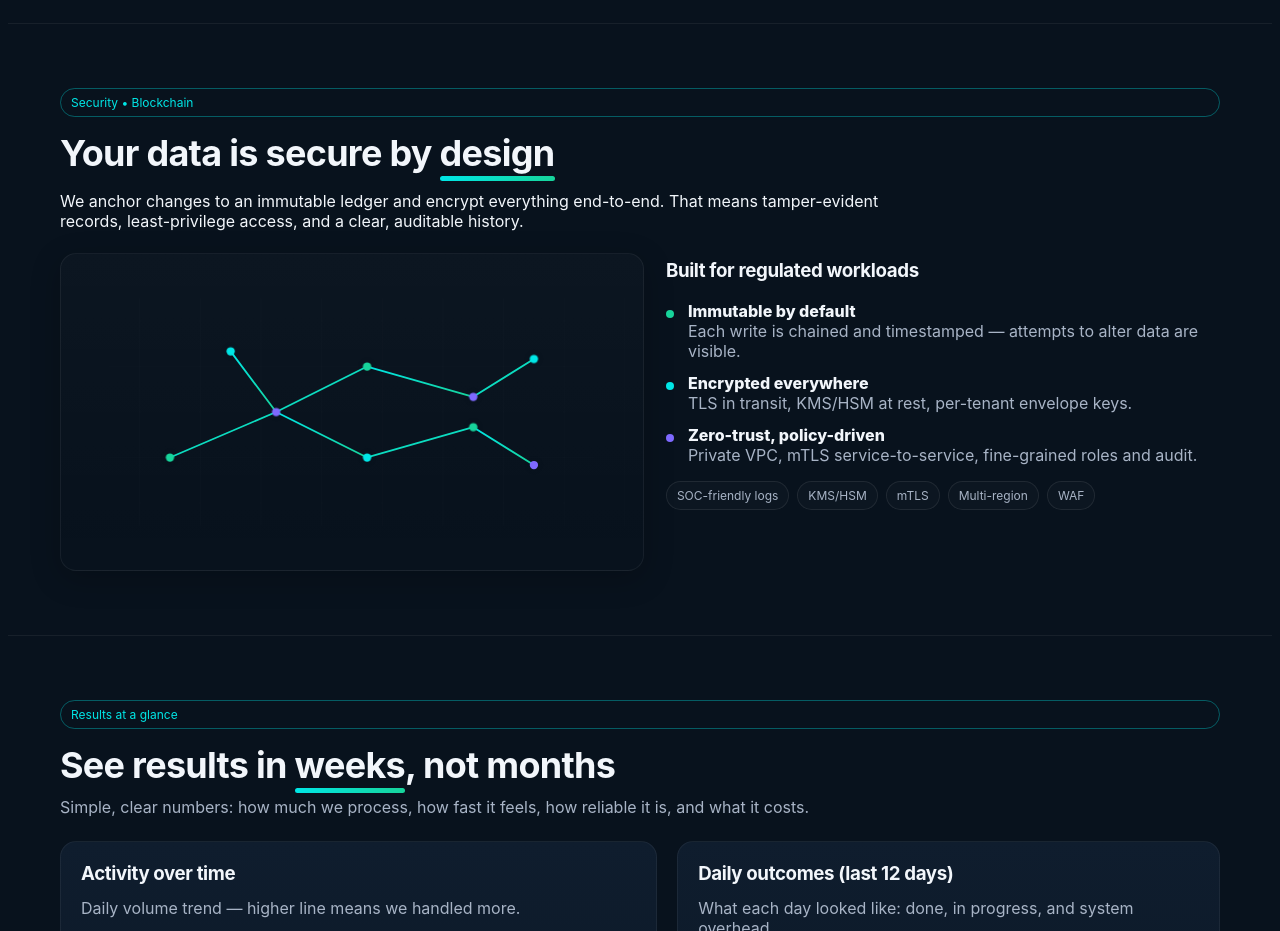
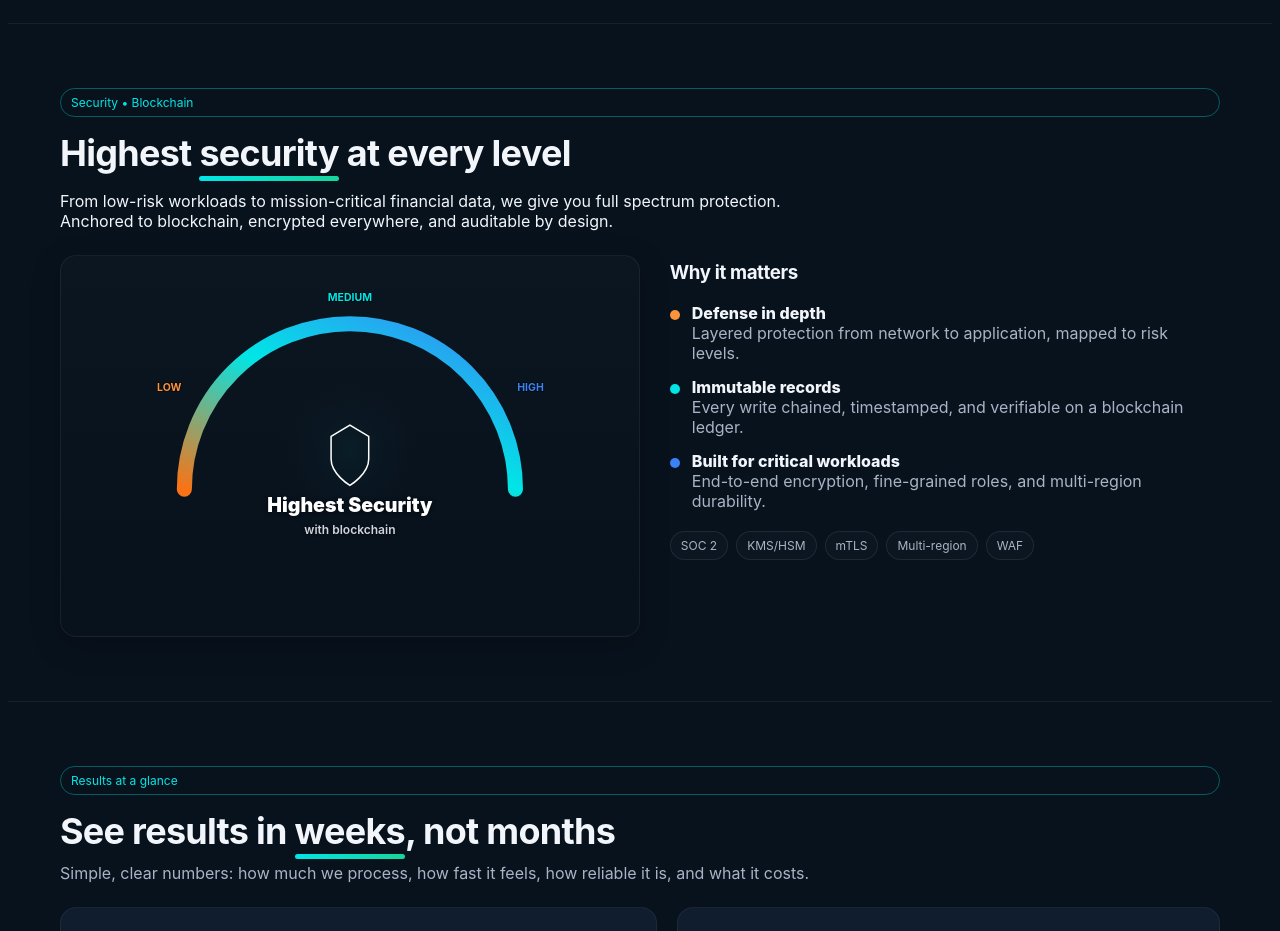
Before and after one commit to DiegoCico/ti-pagos_freelancing, a React (Vite) app: page / in a window 1280 px wide. Shown: the part 960-1891 px from the top of the page. Built offline with nearby package versions, Linux system fonts and the light colour scheme.

Commit message:
security section

```diff
--- a/src/App.css
+++ b/src/App.css
@@ -146,15 +146,14 @@ h1 { margin: 0; }
 }
 
 
-/* Secure Section */
-/* ===== SecureLedger styles ===== */
-
-.security-grid.no-box {
+/* SecureData grid */
+.secure-data-grid {
   display: grid;
   grid-template-columns: 1.05fr 1fr;
-  gap: 20px;
-  margin-top: 22px;
+  gap: 28px;
+  margin-top: 24px;
 }
+.secure-data-copy { padding: 6px 2px; }
 
 .card-lite {
   background: linear-gradient(180deg, rgba(255,255,255,0.02), rgba(255,255,255,0));
@@ -164,15 +163,49 @@ h1 { margin: 0; }
   box-shadow: 0 8px 30px rgba(0,0,0,0.22);
 }
 
-/* copy is not boxed */
-.security-copy-plain { padding: 6px 2px; }
+/* gauge */
+.security-dial { width: 100%; height: 340px; }
+.dial-arc {
+  stroke-dasharray: 691;
+  stroke-dashoffset: 691;
+  transition: stroke-dashoffset 1.4s ease;
+}
+.security-dial.on .dial-arc { stroke-dashoffset: 0; }
 
+/* labels */
+.rim-label {
+  font-size: 14px;
+  font-weight: 700;
+  text-transform: uppercase;
+  paint-order: stroke fill;
+  stroke: rgba(0,0,0,0.6);
+  stroke-width: 2px;
+}
+.rim-label.low { fill: #fb923c; }
+.rim-label.med { fill: var(--accent, #22d3ee); }
+.rim-label.high { fill: #3b82f6; }
+
+/* center text */
+.dial-main-text {
+  font-size: 26px;
+  font-weight: 900;
+  fill: #fff;
+  text-shadow: 0 1px 4px rgba(0,0,0,0.6);
+}
+.dial-sub-text {
+  font-size: 16px;
+  font-weight: 600;
+  fill: #d1d5db;
+  text-shadow: 0 1px 3px rgba(0,0,0,0.5);
+}
+
+/* bullets */
 .security-list {
-  margin: 10px 0 16px;
+  list-style: none;
+  margin: 14px 0 20px;
   padding: 0;
-  list-style: none;
   display: grid;
-  gap: 12px;
+  gap: 14px;
 }
 .security-list li {
   display: grid;
@@ -180,13 +213,14 @@ h1 { margin: 0; }
   gap: 10px;
   align-items: start;
 }
-.dot { width: 8px; height: 8px; border-radius: 50%; margin-top: 9px; }
-.dot.mint { background: var(--mint, #4ade80); }
-.dot.accent { background: var(--accent, #22d3ee); }
-.dot.violet { background: var(--violet, #8b5cf6); }
+.dot { width: 10px; height: 10px; border-radius: 50%; margin-top: 7px; }
+.dot.low { background: #fb923c; }
+.dot.med { background: var(--accent, #22d3ee); }
+.dot.high { background: #3b82f6; }
 .li-title { font-weight: 800; }
 .li-body { color: var(--muted, #9aa0b1); }
 
+/* chips */
 .security-tags { display: flex; flex-wrap: wrap; gap: 8px; }
 .chip {
   padding: 6px 10px;
@@ -197,33 +231,9 @@ h1 { margin: 0; }
   background: rgba(255,255,255,0.02);
 }
 
-/* Ledger visual */
-.ledger-svg { width: 100%; height: 280px; display: block; }
-
-/* draw-in animation for edges */
-.edge {
-  stroke-dasharray: 1;
-  stroke-dashoffset: 1;
-  animation: edge-draw 800ms ease forwards;
-}
-.ledger-svg.on .edge { /* enabled when in view via parent class */ }
-
-@keyframes edge-draw {
-  to { stroke-dashoffset: 0; }
-}
-
-/* soft node glow pulse after edges draw */
-.node .glow {
-  animation: glow-pulse 1800ms ease-in-out 500ms infinite;
-}
-@keyframes glow-pulse {
-  0% { opacity: 0; transform: scale(0.9); }
-  50% { opacity: .35; transform: scale(1.08); }
-  100% { opacity: 0; transform: scale(0.9); }
-}
-
 /* responsive */
 @media (max-width: 900px) {
-  .security-grid.no-box { grid-template-columns: 1fr; }
-  .ledger-svg { height: 240px; }
+  .secure-data-grid { grid-template-columns: 1fr; }
+  .security-dial { height: 300px; }
+  .dial-main-text { font-size: 20px; }
 }
--- a/src/components/SecureData.tsx
+++ b/src/components/SecureData.tsx
@@ -1,18 +1,20 @@
+"use client";
 import { useEffect, useRef, useState } from "react";
 
 /**
- * SecureLedger
- * - Blockchain/crypto vibe using an animated node graph (no lock icon)
- * - Matches site: badge, h2 + underline-sweep, chips, subtle gradients
- * - Copy column is NOT boxed; visual sits in a light card for depth
+ * SecureData
+ * Full section:
+ * - Badge + heading + intro
+ * - Semicircle gauge with Low/Medium/High labels
+ * - Copy column with bullets + chips
  */
-export default function SecureLedger() {
+export default function SecureData() {
   const ref = useRef<HTMLElement | null>(null);
-  const [visible, setVisible] = useState(false);
+  const [on, setOn] = useState(false);
 
   useEffect(() => {
     const io = new IntersectionObserver(
-      (e) => e[0].isIntersecting && setVisible(true),
+      (e) => e[0].isIntersecting && setOn(true),
       { threshold: 0.45 }
     );
     if (ref.current) io.observe(ref.current);
@@ -20,57 +22,70 @@ export default function SecureLedger() {
   }, []);
 
   return (
-    <section id="security" className="section" ref={ref}>
+    <section id="secure-data" className="section" ref={ref}>
       <div className="container">
-        <div className="badge" style={{ marginBottom: 14, borderColor: "var(--ring)", color: "var(--accent)" }}>
+        <div
+          className="badge"
+          style={{
+            marginBottom: 14,
+            borderColor: "var(--ring)",
+            color: "var(--accent)",
+          }}
+        >
           Security • Blockchain
         </div>
 
         <h2 style={{ margin: "0 0 8px", fontSize: 36 }}>
-          Your data is secure by <span className="underline-sweep">design</span>
+          Highest <span className="underline-sweep">security</span> at every level
         </h2>
 
-        <p className="muted" style={{ maxWidth: 840 }}>
-          We anchor changes to an immutable ledger and encrypt everything end-to-end.
-          That means tamper-evident records, least-privilege access, and a clear, auditable history.
+        <p className="muted" style={{ maxWidth: 780 }}>
+          From low-risk workloads to mission-critical financial data, we give you full spectrum
+          protection. Anchored to blockchain, encrypted everywhere, and auditable by design.
         </p>
 
-        <div className={`security-grid no-box ${visible ? "is-visible" : ""}`}>
-          {/* Visual (subtle card for depth; matches your other charts) */}
+        <div className="secure-data-grid">
+          {/* Visual (gauge) */}
           <div className="card-lite">
-            <LedgerVisual active={visible} />
+            <DialSVG on={on} />
           </div>
 
-          {/* Copy (no box) */}
-          <div className="security-copy-plain">
-            <h3 style={{ marginTop: 0 }}>Built for regulated workloads</h3>
+          {/* Copy column */}
+          <div className="secure-data-copy">
+            <h3 style={{ marginTop: 0 }}>Why it matters</h3>
 
             <ul className="security-list">
               <li>
-                <span className="dot mint" />
+                <span className="dot low" />
                 <div>
-                  <div className="li-title">Immutable by default</div>
-                  <div className="li-body">Each write is chained and timestamped — attempts to alter data are visible.</div>
+                  <div className="li-title">Defense in depth</div>
+                  <div className="li-body">
+                    Layered protection from network to application, mapped to risk levels.
+                  </div>
                 </div>
               </li>
               <li>
-                <span className="dot accent" />
+                <span className="dot med" />
                 <div>
-                  <div className="li-title">Encrypted everywhere</div>
-                  <div className="li-body">TLS in transit, KMS/HSM at rest, per-tenant envelope keys.</div>
+                  <div className="li-title">Immutable records</div>
+                  <div className="li-body">
+                    Every write chained, timestamped, and verifiable on a blockchain ledger.
+                  </div>
                 </div>
               </li>
               <li>
-                <span className="dot violet" />
+                <span className="dot high" />
                 <div>
-                  <div className="li-title">Zero-trust, policy-driven</div>
-                  <div className="li-body">Private VPC, mTLS service-to-service, fine-grained roles and audit.</div>
+                  <div className="li-title">Built for critical workloads</div>
+                  <div className="li-body">
+                    End-to-end encryption, fine-grained roles, and multi-region durability.
+                  </div>
                 </div>
               </li>
             </ul>
 
             <div className="security-tags">
-              <span className="chip">SOC-friendly logs</span>
+              <span className="chip">SOC 2</span>
               <span className="chip">KMS/HSM</span>
               <span className="chip">mTLS</span>
               <span className="chip">Multi-region</span>
@@ -83,76 +98,63 @@ export default function SecureLedger() {
   );
 }
 
-/** SVG “ledger” visual: lines draw in, nodes softly pulse */
-function LedgerVisual({ active }: { active: boolean }) {
-  // Simple fixed layout that scales to container; no external libs
+function DialSVG({ on }: { on: boolean }) {
   return (
     <svg
-      className={`ledger-svg ${active ? "on" : ""}`}
-      viewBox="0 0 720 360"
+      className={`security-dial ${on ? "on" : ""}`}
+      viewBox="0 0 720 420"
       role="img"
-      aria-label="Blockchain ledger network"
+      aria-label="Security gauge Low → High"
     >
       <defs>
-        <linearGradient id="edgeGrad" x1="0" y1="0" x2="1" y2="1">
-          <stop offset="0%" stopColor="var(--accent)" />
-          <stop offset="100%" stopColor="var(--mint)" />
+        <linearGradient id="dialGrad" x1="0" y1="1" x2="1" y2="0">
+          <stop offset="0%" stopColor="#f97316" />   {/* orange */}
+          <stop offset="50%" stopColor="var(--accent)" /> {/* cyan */}
+          <stop offset="100%" stopColor="#3b82f6" /> {/* blue */}
         </linearGradient>
-        <radialGradient id="nodeGlow" cx="50%" cy="50%" r="60%">
-          <stop offset="0%" stopColor="var(--mint)" stopOpacity="0.35" />
+        <radialGradient id="shieldGlow" cx="50%" cy="50%" r="60%">
+          <stop offset="0%" stopColor="var(--accent)" stopOpacity="0.35" />
           <stop offset="100%" stopColor="transparent" stopOpacity="0" />
         </radialGradient>
       </defs>
 
-      {/* faint grid for crypto vibe */}
-      <g opacity="0.12">
-        {Array.from({ length: 9 }).map((_, i) => (
-          <line key={`gx${i}`} x1={80 * (i + 1)} y1="30" x2={80 * (i + 1)} y2="330" stroke="rgba(255,255,255,.12)" />
-        ))}
-        {Array.from({ length: 5 }).map((_, i) => (
-          <line key={`gy${i}`} x1="40" y1={60 * (i + 1)} x2="680" y2={60 * (i + 1)} stroke="rgba(255,255,255,.08)" />
-        ))}
+      {/* arc */}
+      <path
+        className="dial-arc"
+        d="M 140 270 A 220 220 0 0 1 580 270"
+        stroke="url(#dialGrad)"
+        strokeWidth="20"
+        fill="none"
+        strokeLinecap="round"
+      />
+
+      {/* labels outside arc */}
+      <text x="120" y="140" className="rim-label low" textAnchor="middle">
+        Low
+      </text>
+      <text x="360" y="20" className="rim-label med" textAnchor="middle">
+        Medium
+      </text>
+      <text x="600" y="140" className="rim-label high" textAnchor="middle">
+        High
+      </text>
+
+      {/* center */}
+      <g className="dial-center" transform="translate(360 220)">
+        <circle r="90" fill="url(#shieldGlow)" opacity="0.15" />
+        <path
+          d="M -25 -20 L 0 -35 L 25 -20 V 10 C 25 30 0 45 0 45 C 0 45 -25 30 -25 10 Z"
+          fill="none"
+          stroke="white"
+          strokeWidth="2"
+        />
+        <text x="0" y="80" textAnchor="middle" className="dial-main-text">
+          Highest Security
+        </text>
+        <text x="0" y="110" textAnchor="middle" className="dial-sub-text">
+          with blockchain
+        </text>
       </g>
-
-      {/* edges (animated draw) */}
-      <g className="edges" stroke="url(#edgeGrad)" strokeWidth="2.4" strokeLinecap="round" fill="none">
-        {[
-          [120, 240, 260, 180],
-          [260, 180, 380, 120],
-          [260, 180, 380, 240],
-          [380, 120, 520, 160],
-          [380, 240, 520, 200],
-          [520, 160, 600, 110],
-          [520, 200, 600, 250],
-          [260, 180, 200, 100],
-        ].map((e, i) => (
-          <path
-            key={i}
-            className="edge"
-            d={`M ${e[0]} ${e[1]} L ${e[2]} ${e[3]}`}
-            pathLength={1}
-            style={{ animationDelay: `${120 + i * 80}ms` }}
-          />
-        ))}
-      </g>
-
-      {/* nodes */}
-      {[
-        [120, 240],
-        [200, 100],
-        [260, 180],
-        [380, 120],
-        [380, 240],
-        [520, 160],
-        [520, 200],
-        [600, 110],
-        [600, 250],
-      ].map(([x, y], i) => (
-        <g key={i} className="node" transform={`translate(${x} ${y})`}>
-          <circle r="18" fill="url(#nodeGlow)" opacity="0.0" className="glow" />
-          <circle r="5.5" fill={i % 3 === 0 ? "var(--mint)" : i % 3 === 1 ? "var(--accent)" : "var(--violet)"} />
-        </g>
-      ))}
     </svg>
   );
 }
```
